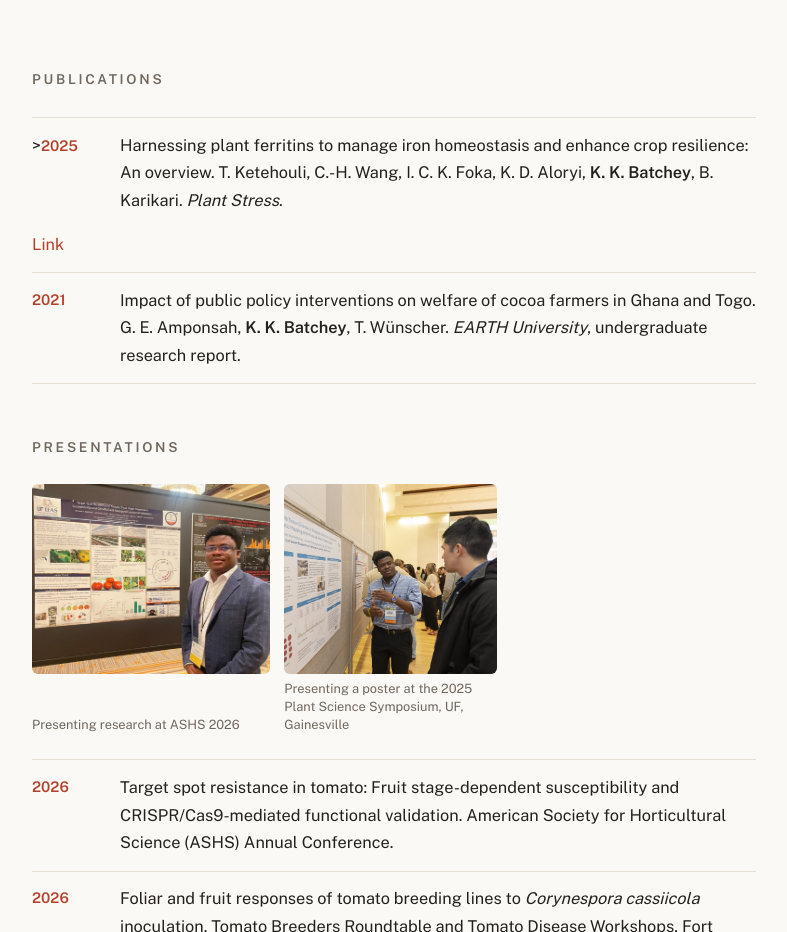
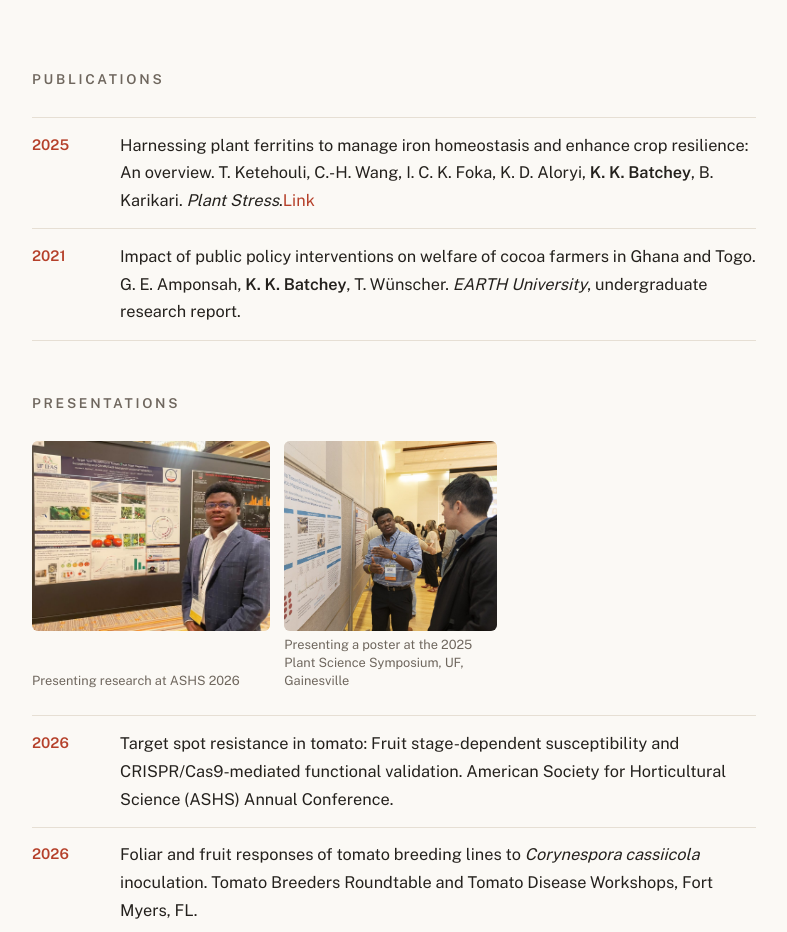
Before and after one commit to Kbatchey/kbatchey.github.io, a plain HTML site: page index.html in a window 1280 px wide. Shown: the part 2288-3220 px from the top of the page, without its empty margins (442-1229 px from the left). Drawn offline with nearby package versions, Linux system fonts and the light colour scheme.

Commit message:
Update index.html

```diff
--- a/index.html
+++ b/index.html
@@ -182,7 +182,7 @@
   <section id="publications">
     <h2>Publications</h2>
     <ul class="pubs">
-      <li><p>><span class="year">2025</span><div>Harnessing plant ferritins to manage iron homeostasis and enhance crop resilience: An overview. T. Ketehouli, C.-H. Wang, I. C. K. Foka, K. D. Aloryi, <b>K. K. Batchey</b>, B. Karikari. <span class="venue">Plant Stress</span>.</div><a href="https://www.sciencedirect.com/science/article/pii/S2667064X26001673">Link</a></p></li>
+      <li><span class="year">2025</span><div>Harnessing plant ferritins to manage iron homeostasis and enhance crop resilience: An overview. T. Ketehouli, C.-H. Wang, I. C. K. Foka, K. D. Aloryi, <b>K. K. Batchey</b>, B. Karikari. <span class="venue">Plant Stress</span>.<a href="https://www.sciencedirect.com/science/article/pii/S2667064X26001673">Link</a></div></li>
       <li><span class="year">2021</span><div>Impact of public policy interventions on welfare of cocoa farmers in Ghana and Togo. G. E. Amponsah, <b>K. K. Batchey</b>, T. Wünscher. <span class="venue">EARTH University</span>, undergraduate research report.</div></li>
     </ul>
   </section>
```
